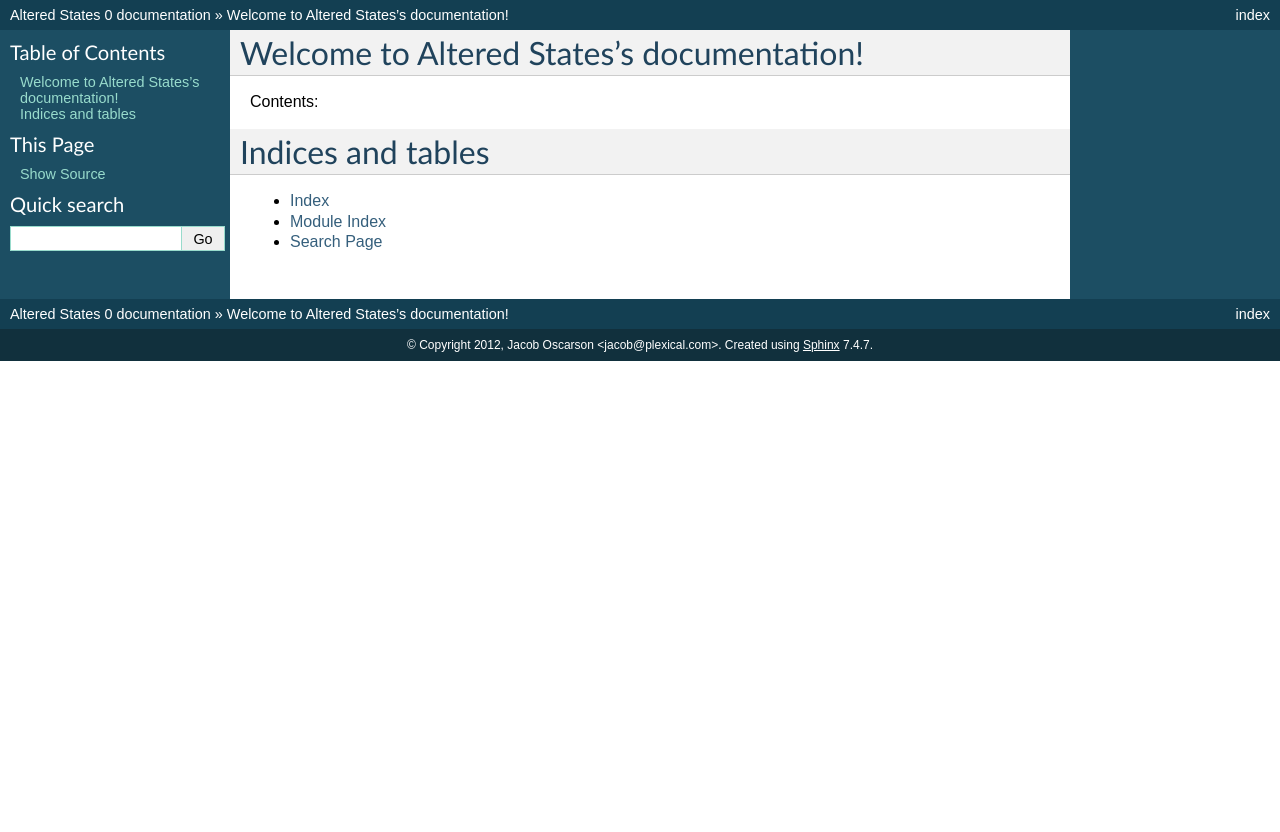
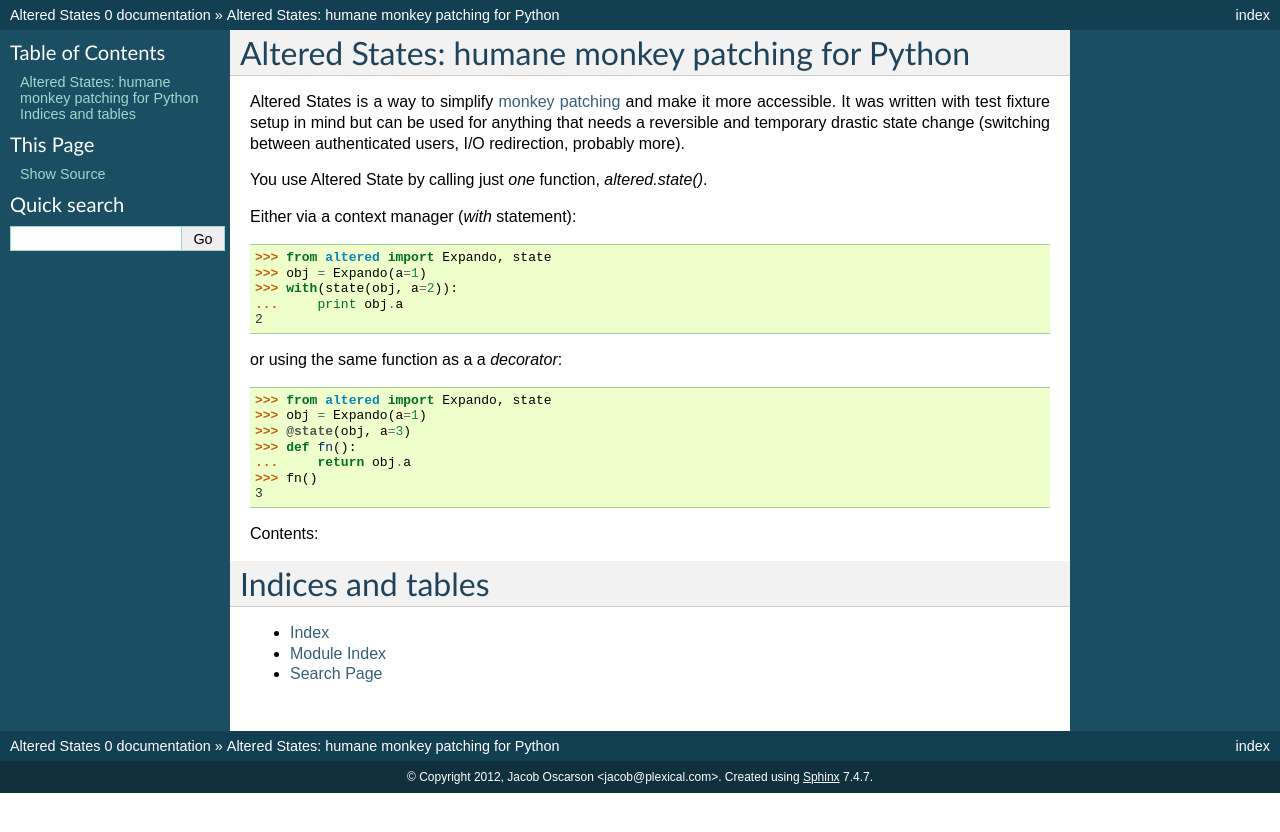
Before and after one commit to Plexical/altered.states, a Sphinx documentation site: the page built from docs/index.rst, in a window 1280 px wide. Shown: the top 832 px of the page. Built offline with Sphinx 7.4.7, drawn with Linux system fonts in a browser that asks for light colours.

Commit message:
Imported basic docs from readme to Sphinx

```diff
--- a/docs/index.rst
+++ b/docs/index.rst
@@ -1,10 +1,37 @@
-.. Altered States documentation master file, created by
-   sphinx-quickstart on Tue Feb 28 16:40:29 2012.
-   You can adapt this file completely to your liking, but it should at least
-   contain the root `toctree` directive.
+Altered States: humane monkey patching for Python
+=================================================
 
-Welcome to Altered States's documentation!
-==========================================
+Altered States is a way to simplify `monkey patching
+<http://en.wikipedia.org/wiki/Monkey_patch>`_ and make it more
+accessible. It was written with test fixture setup in mind but can be
+used for anything that needs a reversible and temporary drastic state
+change (switching between authenticated users, I/O redirection,
+probably more).
+
+You use Altered State by calling just *one* function, `altered.state()`.
+
+Either via a context manager (`with` statement):
+
+::
+
+    >>> from altered import Expando, state
+    >>> obj = Expando(a=1)
+    >>> with(state(obj, a=2)):
+    ...     print obj.a
+    2
+
+or using the same function as a a `decorator`:
+
+::
+
+    >>> from altered import Expando, state
+    >>> obj = Expando(a=1)
+    >>> @state(obj, a=3)
+    >>> def fn():
+    ...     return obj.a
+    >>> fn()
+    3
+
 
 Contents:
 
```
